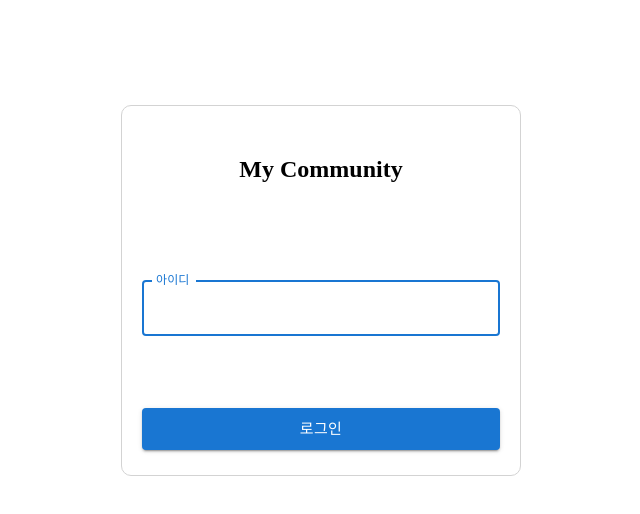
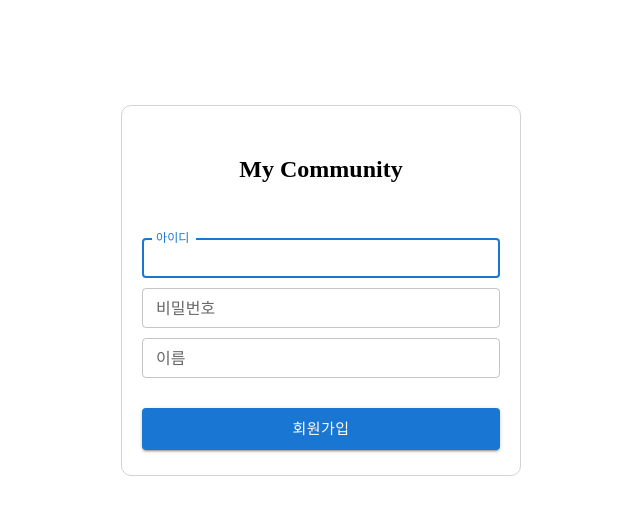
Before and after one commit to Kimtttwww/my_community_front, a Next.js app: page /logup in a window 1280 px wide. Shown: the top 514 px of the page, without its empty margins (319-959 px from the left). Built offline with nearby package versions, Linux system fonts and the light colour scheme.

Commit message:
회원가입 ui 기능 구현 / 관련된 유효성 객체, 타입, 요청경로 추가 및 수정

```diff
--- a/src/entity/guest/model/GuestPath.ts
+++ b/src/entity/guest/model/GuestPath.ts
@@ -2,5 +2,5 @@ import { BoardPath } from "@/entity/board/model/BoardPath";
 
 export class GuestPath {
 	static readonly HOST = BoardPath.HOST;
-	static readonly LOGIN = this.HOST + '/guest/access';
+	static readonly LOGIN = this.HOST + '/guest/login';
 }
--- a/src/entity/guest/model/GuestValidSchema.ts
+++ b/src/entity/guest/model/GuestValidSchema.ts
@@ -3,4 +3,5 @@ import * as yup from "yup";
 export class GuestValidSchema {
 	static readonly ID = yup.string().required('아무 값도 없습니다.');
 	static readonly PWD = yup.string().required('아무 값도 없습니다.').min(6, '길이가 너무 짧습니다.').max(20, '길이가 너무 깁니다.');
+	static readonly NAME = yup.string().required('아무 값도 없습니다.').max(5, '길이가 너무 깁니다.');
 }
--- a/src/entity/guest/ui/loginPage.module.css
+++ b/src/entity/guest/ui/loginPage.module.css
@@ -1,3 +1,3 @@
 .spacing {
-	margin: 5px 0;
+	margin: 5px 0 !important;
 }
--- a/src/page/guest/GuestLogupPage.tsx
+++ b/src/page/guest/GuestLogupPage.tsx
@@ -1,25 +1,34 @@
 'use client'
 
+import { GuestPath } from "@/entity/guest/model/GuestPath";
 import { GuestValidSchema } from "@/entity/guest/model/GuestValidSchema";
+import css from "@/entity/guest/ui/loginPage.module.css";
 import useFormInputErrorHandler from "@/shared/lib/useFormInputErrorHandler";
 import { yupResolver } from "@hookform/resolvers/yup";
 import { Button, TextField } from "@mui/material";
+import axios from "axios";
 import { useRouter } from "next/navigation";
 import { FieldValues, useForm } from "react-hook-form";
 import * as yup from "yup";
 
 const schema = yup.object({
-	id: GuestValidSchema.ID
+	id: GuestValidSchema.ID,
+	pwd: GuestValidSchema.PWD,
+	name: GuestValidSchema.NAME
 });
 
 export default function GuestLogupPage() {
 	const nav = useRouter();
 	const { register, handleSubmit } = useForm({ resolver: yupResolver(schema) });
-	const {validState, handleDefaultInvalid} = useFormInputErrorHandler();
+	const { validState, handleDefaultInvalid } = useFormInputErrorHandler();
 
 	function handleValid(inputDatas: FieldValues) {
-		alert('새로운 뉴비는 언제나 환영이야!');
-		nav.push('/login');
+ 		axios.post(GuestPath.HOST + '/guest/logup', inputDatas)
+			.then(() => {
+				alert('새로운 뉴비는 언제나 환영이야!');
+				// nav.push('/login');
+			})
+			.catch(() => alert('회원가입 실패'));
 	}
 
 	return (<div className="flex justifyContentCenter" style={{ paddingTop: '75px' }}>
@@ -27,12 +36,13 @@ export default function GuestLogupPage() {
 			<article className="flex justifyContentCenter">
 				<h2 style={{ margin: '50px 0' }}>My Community</h2>
 			</article>
-			<form id="form" onSubmit={handleSubmit(handleValid, handleDefaultInvalid)} className="flex" style={{ height: '150px', flexDirection: 'column', justifyContent: 'space-around' }}>
-				<TextField label="아이디" {...register('id')} error={Boolean(validState?.id)} helperText={validState.id} autoFocus placeholder="별명도 가능합니다." />
-				{/* <TextField type="password" label="비밀번호" {...register('pwd')} error={Boolean(validState?.pwd)} helperText={validState.pwd} className={`${css.spacing}`} /> */}
+			<form id="form" onSubmit={handleSubmit(handleValid, handleDefaultInvalid)} className="flex" style={{ minHeight: '150px', flexDirection: 'column', justifyContent: 'space-around' }}>
+				<TextField label="아이디" {...register('id')} error={Boolean(validState?.id)} helperText={validState.id} autoFocus size="small" className={`${css.spacing}`} />
+				<TextField type="password" label="비밀번호" {...register('pwd')} error={Boolean(validState?.pwd)} helperText={validState.pwd} size="small" className={`${css.spacing}`} />
+				<TextField label="이름" {...register('name')} error={Boolean(validState?.name)} helperText={validState.name} size="small" placeholder="별명도 가능합니다." className={`${css.spacing}`} />
 			</form>
 			<article>
-				<Button type="submit" form={'form'} variant="contained" color="primary" size="large" fullWidth style={{ margin: '25px 0' }}>로그인</Button>
+				<Button type="submit" form={'form'} variant="contained" color="primary" size="large" fullWidth style={{ margin: '25px 0' }}>회원가입</Button>
 			</article>
 		</section>
 	</div>);
```
Also changed, not shown: src/entity/guest/model/guestTypes.ts (+6 -1 lines), src/app/logup/page.tsx (line endings or trailing spaces).
